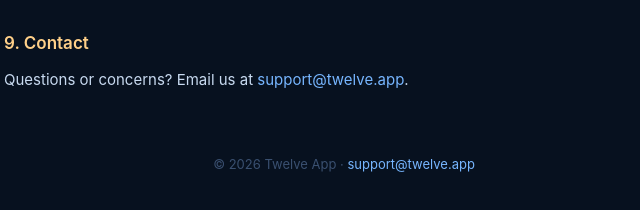
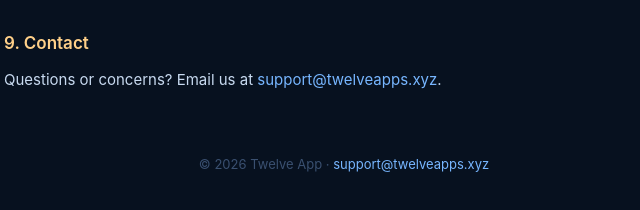
Before and after one commit to mj1tx/twelve-legal, a plain HTML site: page index.html in a window 1280 px wide. Shown: the part 1890-2100 px from the top of the page, 296-936 px from the left. Drawn offline with Linux system fonts and the light colour scheme.

Commit message:
Update contact email addresses in index.html

```diff
--- a/index.html
+++ b/index.html
@@ -81,7 +81,7 @@
     <p>
       Twelve is a prayer time app built for the UK Shia Muslim community.
       If you have any questions about this policy, contact us at
-      <a href="mailto:support@twelve.app">support@twelve.app</a>.
+      <a href="mailto:support@twelveapps.xyz">support@twelveapps.xyz</a>.
     </p>
 
     <h2>2. Data we collect</h2>
@@ -161,10 +161,10 @@
     <h2>9. Contact</h2>
     <p>
       Questions or concerns? Email us at
-      <a href="mailto:support@twelve.app">support@twelve.app</a>.
+      <a href="mailto:support@twelveapps.xyz">support@twelveapps.xyz</a>.
     </p>
 
-    <footer>© 2026 Twelve App · <a href="mailto:support@twelve.app">support@twelve.app</a></footer>
+    <footer>© 2026 Twelve App · <a href="mailto:support@twelveapps.xyz">support@twelveapps.xyz</a></footer>
   </div>
 </body>
 </html>
```
